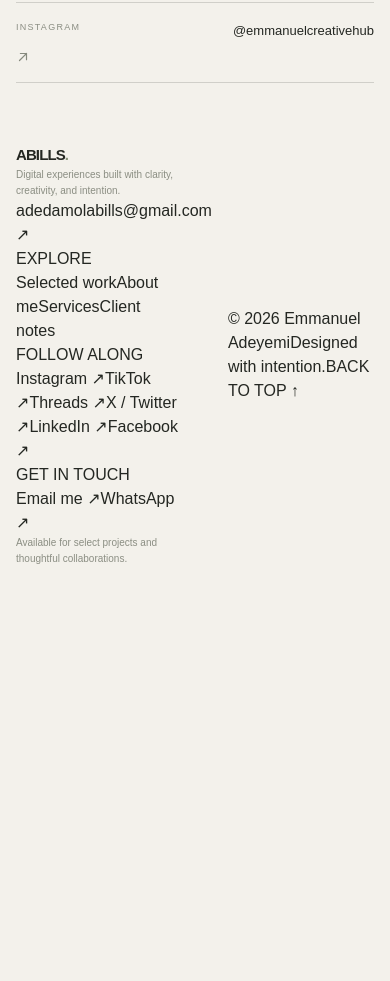
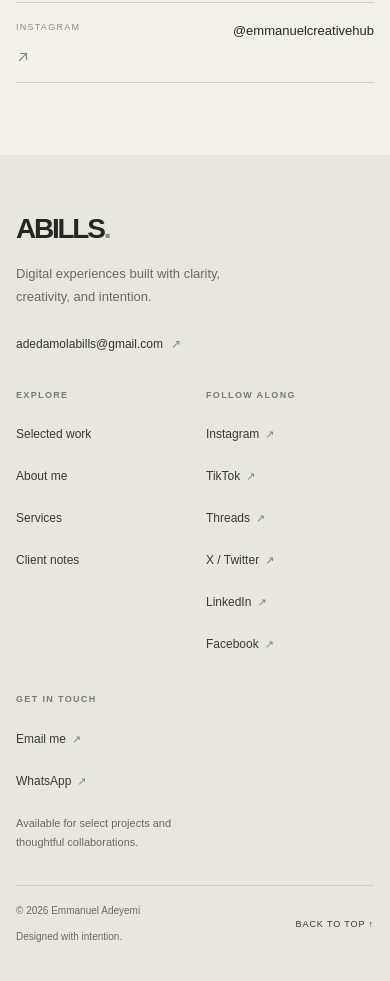
Before and after one commit to Abillsflow/emmanueladeyemiabills, a Next.js app: page / in a window 390 px wide. Shown: the part 8580-9561 px from the top of the page. Before the commit the page ends 9177 px from the top, so only its background shows below. Built offline with nearby package versions, Linux system fonts and the light colour scheme.

Commit message:
Style premium multi-column footer and mobile navigation

```diff
--- a/src/app/globals.css
+++ b/src/app/globals.css
@@ -818,3 +818,38 @@ a { color: inherit; text-decoration: none; }
   .portfolio-footer p { grid-column: 1 / -1; grid-row: 2; text-align: left; }
   .footer-copyright { grid-column: 2; grid-row: 1; text-align: right; font-size: 9px; }
 }
+
+/* Premium footer menu */
+.portfolio-footer { display:block; margin-top:clamp(34px,5vw,70px); background:#e8e7df; color:#292b25; }
+.footer-upper { display:grid; grid-template-columns:minmax(220px,1.45fr) minmax(120px,.7fr) minmax(150px,.85fr) minmax(150px,.8fr); gap:clamp(24px,4vw,58px); padding-top:clamp(42px,6vw,76px); padding-bottom:clamp(42px,6vw,76px); }
+.footer-brand-block { max-width:300px; }
+.footer-wordmark { display:inline-block; color:var(--ink); font-size:clamp(28px,3vw,42px); font-weight:700; letter-spacing:-.08em; line-height:1; text-decoration:none; }
+.footer-wordmark span { color:#879279; }
+.footer-brand-block p { max-width:250px; margin:18px 0 22px; color:#686b60; font-size:13px; line-height:1.75; }
+.footer-email-link { display:inline-flex; align-items:center; gap:8px; color:#34372f; font-size:12px; text-decoration:none; overflow-wrap:anywhere; }
+.footer-email-link span { color:#7f8b73; }
+.footer-nav-group { display:flex; flex-direction:column; align-items:flex-start; gap:13px; }
+.footer-nav-group h3 { margin:2px 0 8px; color:#777b70; font-size:9px; font-weight:600; letter-spacing:.15em; }
+.footer-nav-group>a { display:inline-flex; align-items:center; gap:6px; min-height:24px; color:#373a33; font-size:12px; line-height:1.5; text-decoration:none; transition:color .18s ease,transform .18s ease; }
+.footer-nav-group>a span { color:#7d896f; font-size:11px; }
+.footer-nav-group>a:hover { color:#7b896d; transform:translateX(2px); }
+.footer-contact-group p { max-width:190px; margin:6px 0 0; color:#686b60; font-size:11px; line-height:1.7; }
+.footer-bottom { display:flex; align-items:center; justify-content:space-between; gap:18px; padding-top:18px; padding-bottom:22px; border-top:1px solid rgba(41,43,37,.14); color:#686b60; font-size:10px; }
+.footer-bottom a { color:#373a33; font-size:9px; letter-spacing:.1em; text-decoration:none; }
+@media(max-width:900px) {
+ .footer-upper { grid-template-columns:1.2fr 1fr 1fr; }
+ .footer-brand-block { grid-column:1/-1; max-width:390px; }
+ .footer-contact-group { grid-column:3; grid-row:2; }
+}
+@media(max-width:680px) {
+ .footer-upper { grid-template-columns:repeat(2,minmax(0,1fr)); gap:32px 22px; padding-top:38px; padding-bottom:34px; }
+ .footer-brand-block { grid-column:1/-1; }
+ .footer-brand-block p { font-size:13px; }
+ .footer-nav-group { gap:12px; }
+ .footer-nav-group h3 { margin-bottom:5px; }
+ .footer-nav-group>a { font-size:12px; min-height:30px; }
+ .footer-contact-group { grid-column:auto; grid-row:auto; }
+ .footer-bottom { display:grid; grid-template-columns:1fr auto; gap:10px 14px; padding-top:17px; padding-bottom:22px; line-height:1.6; }
+ .footer-bottom span:nth-child(2) { grid-column:1; grid-row:2; }
+ .footer-bottom a { grid-column:2; grid-row:1/span 2; align-self:center; }
+}
```
